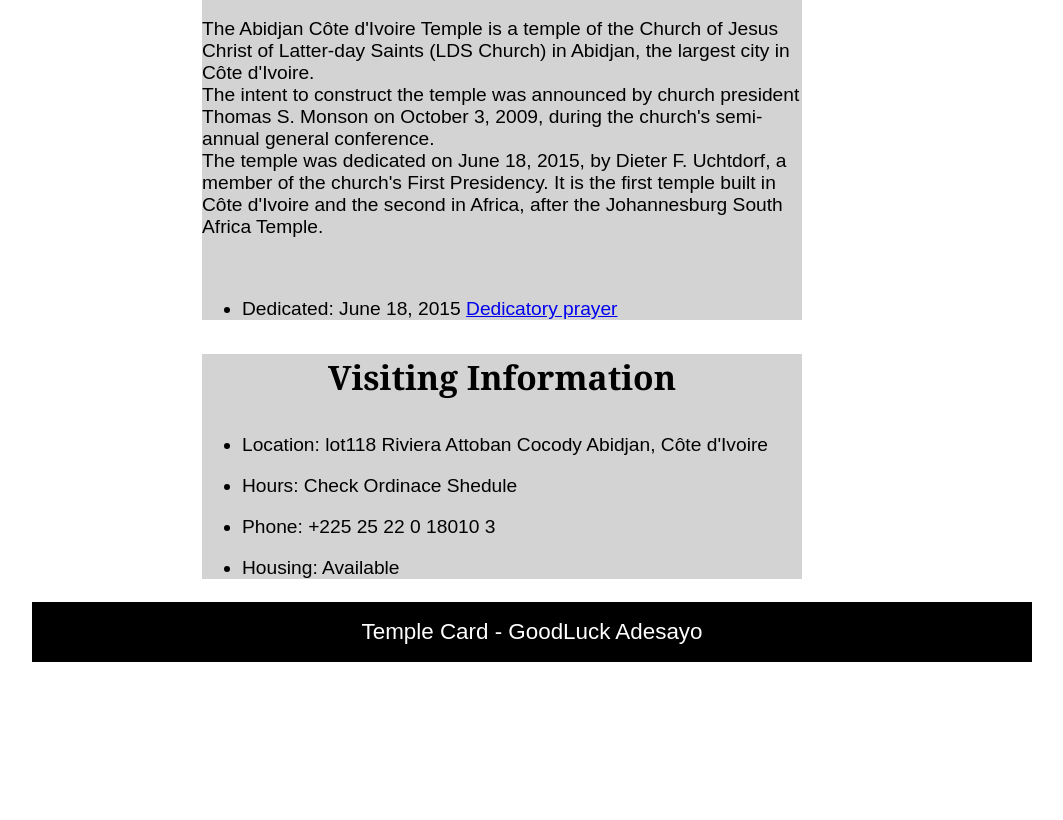
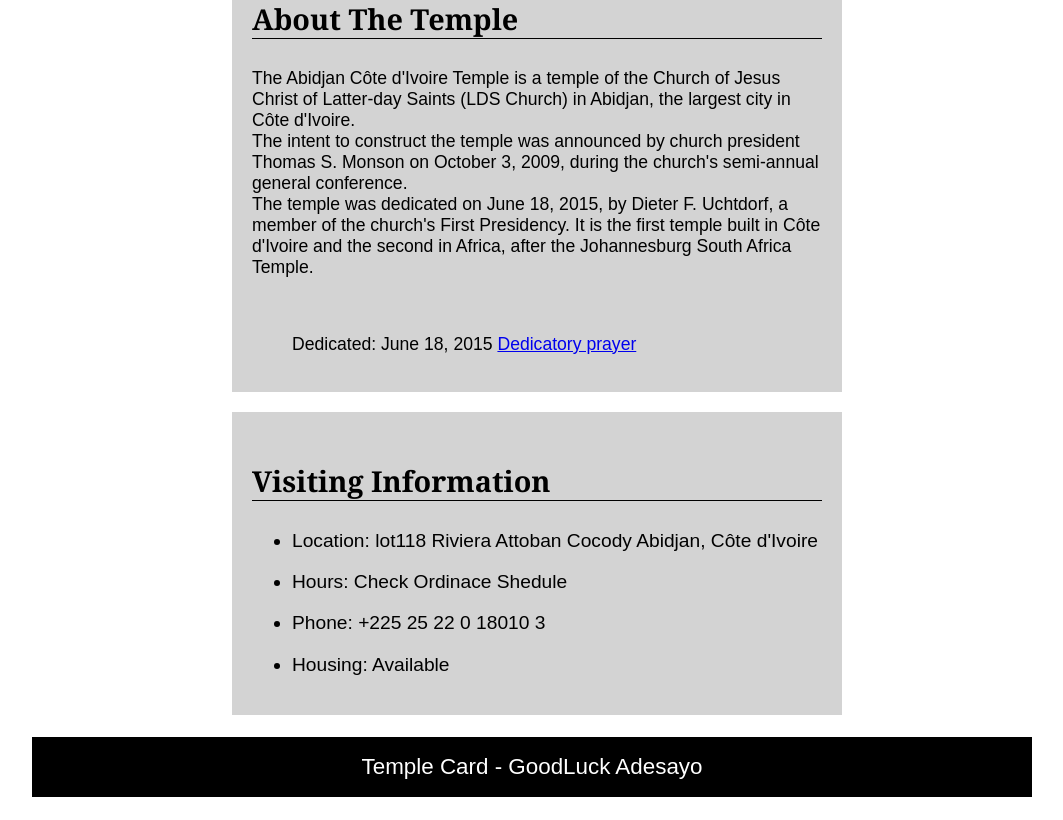
Before and after one commit to GoodluckA26/-WDD130, a plain HTML site: page Week02/temple.html in a window 1280 px wide. Shown: the part 746-1566 px from the top of the page, without its empty margins (96-1159 px from the left). Before the commit the page ends 1430 px from the top, so only its background shows below. Drawn offline with Linux system fonts and the light colour scheme.

Commit message:
week 02 completed

```diff
--- a/Week02/styles/temple.css
+++ b/Week02/styles/temple.css
@@ -10,39 +10,49 @@
     font-size: 1.4rem;
     margin: 0.67em 0;
     color: white;
-    text-shadow: 2px 2px lightgray;
     background-color:black;
     width: 1000px;
     line-height: 60px;
     margin-left: 120px;
-    ext-align: center;
+    text-align: center;
 }
 h3 {
     font-family: 'Georgia', serif;
     display: block;
-    text-align: center;
+    text-align: left;
     font-weight: bold;
-    font-size: 2.1rem;
+    font-size: 1.8rem;
+    border-bottom: solid black 1px;
+
 }
 .caption {
     position: relative;
     left: 26%;
+    box-shadow:5px 5px darkgray;
 }
 .temple-info {
     font-family: 'Arial', sans-serif;
-    font-size: 1.2rem;
+    font-size: 1.1rem;
     position: relative;
     background-color: lightgray;
-    width: 600px;
-    margin-left: 290px;
+    width: 570px;
+    margin-left: 320px;
+    padding: 20px;
+    margin-top: 20px;
 }
 .visiting-info {
     font-family: 'Arial', sans-serif;
     font-size: 1.2rem;
     display: block;
     background-color: lightgray;
-    width: 600px;
-    margin-left: 290px;
+    width: 570px;
+    margin-left: 320px;
+    margin-top: 20px;
+    padding: 20px;
+
+}
+.temple-details {
+    list-style: none;
 }
 footer {
     font-family: 'Arial', sans-serif;
--- a/Week02/temple.html
+++ b/Week02/temple.html
@@ -12,8 +12,8 @@
     <main>
         <h1>Temples of the church of Jesus Christ Of Latter-day Saint</h1>
         <h2> Abidjan Cote d'lvoire </h2>
-        <img class="caption" src="Images/abidjan_icoast_temple.jpg" alt="abidjan_temple" width="600" height="auto">
-        <div class="temple-info">
+        <img class="caption" src="Images/abidjan_icoast_temple.jpg" alt="abidjan_temple" width="600" height="500">
+        <section class="temple-info">
             <h3> About The Temple</h3>
             <p> The Abidjan Côte d'Ivoire Temple is a temple of the Church of Jesus Christ of Latter-day Saints (LDS Church) in
                 Abidjan, the largest city in Côte d'Ivoire. <br>
@@ -23,15 +23,15 @@
                 is the first temple built in Côte d'Ivoire and the second in Africa, after the Johannesburg South Africa Temple.
             </p>
             <br>
-            <ul>
+            <ul class="temple-details">
                 <li>
                     <p> Dedicated: June 18, 2015 <a
                             href="https://www.ldsdaily.com/church-lds/abidjan-ivory-coast-temple-dedicated-elder-rasband/">Dedicatory
                             prayer</a></p>
                 </li>
             </ul>
-        </div>
-        <div class="visiting-info">
+        </section>
+        <section class="visiting-info">
             <h3> Visiting Information </h3>
             <ul>
                 <li>
@@ -47,7 +47,7 @@
                     <p> Housing: Available</p>
                 </li>
             </ul>
-        </div>
+        </section>
 
     </main>
     <footer>
```
